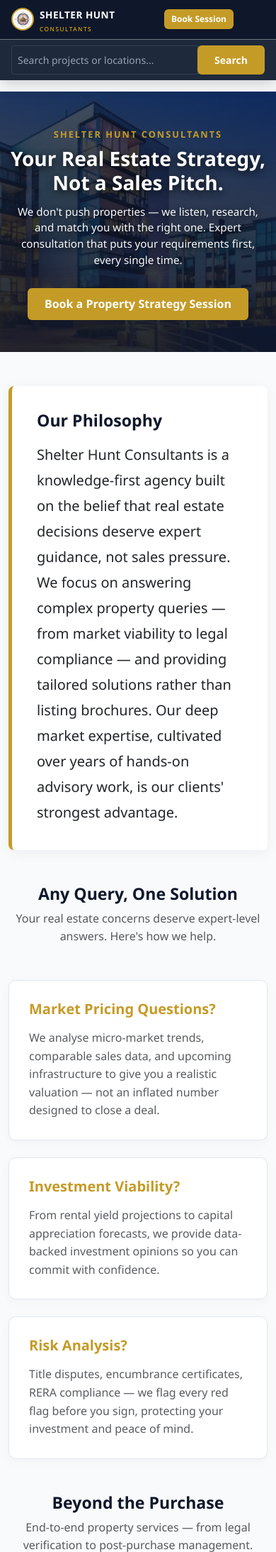
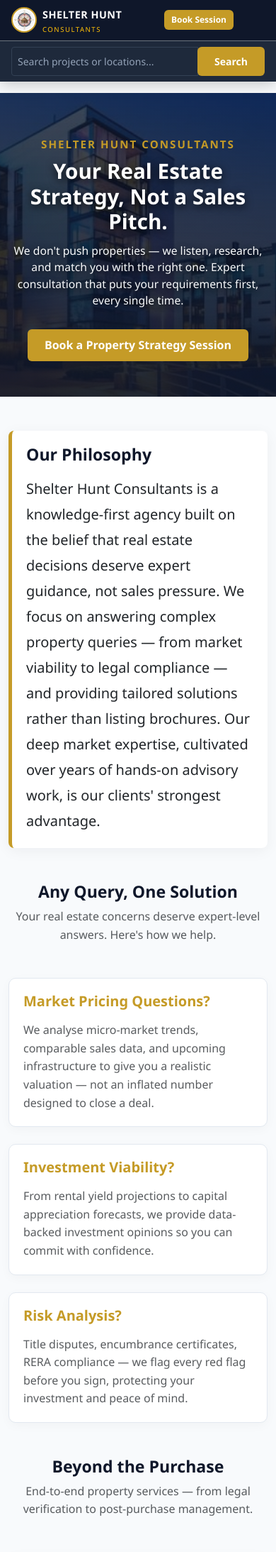
Before and after one commit to Samifarhan52/Shelter, a Flask app: page / in a window 390 px wide. Shown: the top 2187 px of the page at 71% size. Run offline with Flask 3, Linux system fonts and the light colour scheme.

Commit message:
Complete executive mobile responsiveness and WhatsApp lead integration

```diff
--- a/app.py
+++ b/app.py
@@ -37,7 +37,7 @@ def init_db():
                 booked_at TIMESTAMP DEFAULT CURRENT_TIMESTAMP
             )
         ''')
-        # Setup Default Admin Account
+        # Default Secure Admin Account
         cursor.execute("SELECT * FROM users WHERE email = 'admin@shelterhunt.com'")
         if not cursor.fetchone():
             hashed_pwd = generate_password_hash("Admin@123")
@@ -48,7 +48,7 @@ def init_db():
 def get_daily_slots():
     return ["10:00 AM", "12:00 PM", "02:30 PM", "04:30 PM", "06:30 PM"]
 
-# --- Public Routes ---
+# --- Public Pages ---
 @app.route('/')
 def home():
     return render_template('index.html')
@@ -65,7 +65,7 @@ def about():
 def services():
     return render_template('services.html')
 
-# --- Public Strategy Session Booking ---
+# --- Strategy Session Booking ---
 @app.route('/book-session')
 def booking_slots():
     selected_date = request.args.get('date', datetime.date.today().isoformat())
@@ -98,7 +98,7 @@ def confirm_booking():
         ''', (session_date, slot_time, full_name, email, phone, location, budget, message))
         conn.commit()
 
-    flash("Your Property Strategy Session has been successfully booked!", "success")
+    flash("Your Property Strategy Session has been successfully reserved!", "success")
     return redirect(url_for('home'))
 
 # --- Hidden Admin Portal Route ---
@@ -131,7 +131,7 @@ def admin():
 @app.route('/admin/logout')
 def admin_logout():
     session.pop('admin_logged_in', None)
-    flash("Admin logged out.", "info")
+    flash("Admin logged out successfully.", "info")
     return redirect(url_for('home'))
 
 if __name__ == '__main__':
--- a/static/style.css
+++ b/static/style.css
@@ -17,15 +17,15 @@ body {
     overflow-x: hidden;
 }
 
-/* Header & Navigation Styles */
+/* Header & Navigation */
 .navbar-custom {
     background-color: var(--navy-dark);
     box-shadow: 0 4px 20px rgba(0,0,0,0.2);
 }
 
 .logo-wrapper {
-    width: 42px;
-    height: 42px;
+    width: 44px;
+    height: 44px;
     border-radius: 50%;
     background-color: #ffffff;
     display: flex;
@@ -44,15 +44,11 @@ body {
 }
 
 .brand-title {
-    font-size: 1.1rem;
+    font-size: 1.15rem;
     font-weight: 800;
     color: #ffffff !important;
     letter-spacing: 0.5px;
     line-height: 1.1;
-}
-
-.brand-sub {
-    font-size: 0.6rem;
 }
 
 .nav-search-input {
@@ -65,7 +61,7 @@ body {
     color: #94a3b8 !important;
 }
 
-/* Buttons */
+/* Executive Buttons */
 .btn-gold {
     background-color: var(--gold-accent) !important;
     color: #ffffff !important;
@@ -81,6 +77,7 @@ body {
 .btn-gold:hover {
     background-color: var(--gold-hover) !important;
     transform: translateY(-1px);
+    color: #ffffff !important;
 }
 
 .btn-header-cta {
@@ -90,7 +87,7 @@ body {
 
 /* Hero Section */
 .hero-section {
-    padding: 90px 0 70px 0;
+    padding: 110px 0 90px 0;
     position: relative;
 }
 
@@ -104,7 +101,7 @@ body {
 
 .hero-title {
     color: #ffffff !important;
-    font-size: 3rem;
+    font-size: 3.2rem;
     font-weight: 800;
     line-height: 1.2;
     text-shadow: 0 3px 12px rgba(0, 0, 0, 0.8);
@@ -112,13 +109,13 @@ body {
 
 .hero-subtitle {
     color: #f8fafc !important;
-    font-size: 1.15rem;
+    font-size: 1.2rem;
     font-weight: 400;
     max-width: 720px;
     text-shadow: 0 2px 8px rgba(0, 0, 0, 0.8);
 }
 
-/* Cards */
+/* Content Cards */
 .philosophy-card {
     background-color: #ffffff;
     border-left: 5px solid var(--gold-accent);
@@ -133,6 +130,12 @@ body {
     border-radius: 10px;
     padding: 28px;
     box-shadow: 0 4px 15px rgba(15, 23, 42, 0.03);
+    transition: transform 0.2s ease, box-shadow 0.2s ease;
+}
+
+.white-card:hover {
+    transform: translateY(-2px);
+    box-shadow: 0 8px 25px rgba(15, 23, 42, 0.08);
 }
 
 .text-light-slate {
@@ -142,7 +145,7 @@ body {
 .footer-links a {
     color: #cbd5e1 !important;
     display: inline-block;
-    padding: 2px 0;
+    padding: 3px 0;
     transition: all 0.2s ease-in-out;
 }
 
@@ -152,21 +155,16 @@ body {
 }
 
 /* ========================================== */
-/* 📱 EXPLICIT MOBILE LAYOUT FIXES (< 768px)   */
+/* 📱 MOBILE RESPONSIVE ADAPTATIONS (< 768px)  */
 /* ========================================== */
 @media (max-width: 768px) {
-    /* Header Scaling */
     .brand-title {
-        font-size: 0.85rem !important;
-    }
-
-    .brand-sub {
-        font-size: 0.52rem !important;
+        font-size: 0.9rem !important;
     }
 
     .logo-wrapper {
-        width: 32px !important;
-        height: 32px !important;
+        width: 36px !important;
+        height: 36px !important;
     }
 
     .btn-header-cta {
@@ -174,22 +172,26 @@ body {
         font-size: 0.75rem !important;
     }
 
-    /* Hero Banner Scaling */
     .hero-section {
-        padding: 50px 0 45px 0 !important;
-    }
-
-    .hero-tagline {
-        font-size: 0.8rem !important;
+        padding: 60px 0 50px 0 !important;
     }
 
     .hero-title {
-        font-size: 1.75rem !important;
+        font-size: 1.85rem !important;
         margin-bottom: 0.75rem !important;
     }
 
     .hero-subtitle {
-        font-size: 0.95rem !important;
+        font-size: 0.98rem !important;
         line-height: 1.5;
         margin-bottom: 1.25rem !important;
     }
+
+    .philosophy-card {
+        padding: 20px !important;
+    }
+
+    .white-card {
+        padding: 20px !important;
+    }
+}
--- a/templates/base.html
+++ b/templates/base.html
@@ -11,7 +11,7 @@
 </head>
 <body>
 
-    <!-- Executive Responsive Navigation Header -->
+    <!-- Executive Responsive Header -->
     <header class="navbar-custom sticky-top">
 
         <!-- TOP BRAND ROW -->
@@ -25,7 +25,7 @@
                     </div>
                     <div>
                         <span class="brand-title">SHELTER HUNT</span>
-                        <small class="d-block text-warning fw-normal brand-sub" style="letter-spacing: 1.5px;">CONSULTANTS</small>
+                        <small class="d-block text-warning fw-normal" style="font-size: 0.6rem; letter-spacing: 1.5px;">CONSULTANTS</small>
                     </div>
                 </a>
 
@@ -43,12 +43,12 @@
                     </form>
                 </div>
 
-                <!-- Right Side Actions & Mobile Toggle -->
+                <!-- Right Action & Mobile Toggle -->
                 <div class="d-flex align-items-center gap-2">
                     <a href="{{ url_for('booking_slots') }}" class="btn btn-gold btn-header-cta px-3">Book Session</a>
 
-                    <!-- Clean Hamburger Icon Button -->
-                    <button class="navbar-toggler border-0 p-1 text-light shadow-none ms-1" type="button" data-bs-toggle="collapse" data-bs-target="#navbarNav">
+                    <!-- Clean Hamburger Menu Toggle for Mobile -->
+                    <button class="navbar-toggler border-0 p-1 text-light shadow-none ms-1" type="button" data-bs-toggle="collapse" data-bs-target="#navbarNav" aria-label="Toggle navigation">
                         <span class="navbar-toggler-icon"></span>
                     </button>
                 </div>
@@ -56,11 +56,11 @@
             </div>
         </div>
 
-        <!-- SECOND ROW: Mobile Search Bar & Menu Drawer -->
+        <!-- SECOND ROW: Mobile Search Bar & Collapsible Menu Links -->
         <nav class="navbar navbar-expand-lg navbar-dark p-0" style="background-color: var(--navy-header);">
             <div class="container-fluid px-3 px-lg-5">
 
-                <!-- Compact Mobile Search Input -->
+                <!-- Mobile Search Bar -->
                 <div class="d-lg-none w-100 py-2">
                     <form class="input-group input-group-sm">
                         <input type="text" class="form-control nav-search-input" placeholder="Search projects or locations...">
@@ -68,7 +68,7 @@
                     </form>
                 </div>
 
-                <!-- Navigation Drawer Links -->
+                <!-- Navigation Links Drawer -->
                 <div class="collapse navbar-collapse" id="navbarNav">
                     <ul class="navbar-nav mx-auto align-items-lg-center py-2 gap-lg-4">
                         <li class="nav-item"><a class="nav-link text-light px-3 fw-semibold" href="{{ url_for('home') }}">Home</a></li>
@@ -83,7 +83,7 @@
 
     </header>
 
-    <!-- Global Flash Messages -->
+    <!-- Global Alerts -->
     <div class="container mt-3">
         {% with messages = get_flashed_messages(with_categories=true) %}
           {% if messages %}
@@ -99,7 +99,7 @@
 
     {% block content %}{% endblock %}
 
-    <!-- Corporate Mobile Footer -->
+    <!-- Executive Corporate Footer -->
     <footer class="text-light pt-4 pt-md-5 pb-4 mt-5" style="background-color: var(--navy-dark); border-top: 4px solid var(--gold-accent);">
         <div class="container px-3 px-md-4">
             <div class="row g-4 mb-4">
--- a/templates/booking.html
+++ b/templates/booking.html
@@ -118,7 +118,6 @@ function selectSlot(slot) {
 }
 
 function sendToWhatsApp(event) {
-    // Collect form field values
     var date = document.getElementById('sessionDateInput').value;
     var slot = document.getElementById('selectedSlotInput').value;
     var name = document.getElementById('fullName').value;
@@ -128,10 +127,8 @@ function sendToWhatsApp(event) {
     var budget = document.getElementById('budget').value;
     var message = document.getElementById('message').value || "None";
 
-    // Target WhatsApp Number
     var adminWhatsAppNumber = "918050607031";
 
-    // Pre-formatted message template
     var textMessage = "Hey Sudharshan,\n\n" +
                       "A new Property Strategy Session has been booked on Shelter Hunt Consultants!\n\n" +
                       "📌 *Booking Details:*\n" +
@@ -145,11 +142,9 @@ function sendToWhatsApp(event) {
                       "• *Budget Range:* " + budget + "\n" +
                       "• *Comments/Message:* " + message;
 
-    // Encode string for URL compatibility
     var encodedMessage = encodeURIComponent(textMessage);
     var whatsappUrl = "https://wa.me/" + adminWhatsAppNumber + "?text=" + encodedMessage;
 
-    // Open WhatsApp in new window/tab
     window.open(whatsappUrl, '_blank');
 }
 </script>
--- a/templates/index.html
+++ b/templates/index.html
@@ -1,9 +1,9 @@
 {% extends 'base.html' %}
 {% block content %}
 
-<!-- Hero Banner with Dark Contrast Gradient Overlay -->
+<!-- Hero Banner with High Contrast Gradient Overlay -->
 <div class="hero-section text-center text-md-start"
-     style="background: linear-gradient(rgba(15, 23, 42, 0.75), rgba(15, 23, 42, 0.9)), url('{{ url_for('static', filename='head.jpeg') }}') center/cover no-repeat;">
+     style="background: linear-gradient(rgba(15, 23, 42, 0.78), rgba(15, 23, 42, 0.92)), url('{{ url_for('static', filename='head.jpeg') }}') center/cover no-repeat;">
     <div class="container">
         <div class="row align-items-center">
             <div class="col-lg-8 col-md-10">
@@ -93,7 +93,7 @@
 <!-- Bottom Call To Action Banner -->
 <div class="container text-center my-5 py-5 text-light rounded-3" style="background: linear-gradient(135deg, #0f172a 0%, #1e293b 100%); border-bottom: 4px solid var(--gold-accent);">
     <h2 class="fw-bold text-light mb-2">Ready for Expert Property Guidance?</h2>
-    <p style="color: whitesmoke;" >No obligations, no hard sells — just a focused strategy session to understand your goals and chart the best path forward.</p>
+    <p class="text-muted mb-4 fs-5">No obligations, no hard sells — just a focused strategy session to understand your goals and chart the best path forward.</p>
     <a href="{{ url_for('booking_slots') }}" class="btn-gold btn-lg">Book a Property Strategy Session</a>
 </div>
 
```
